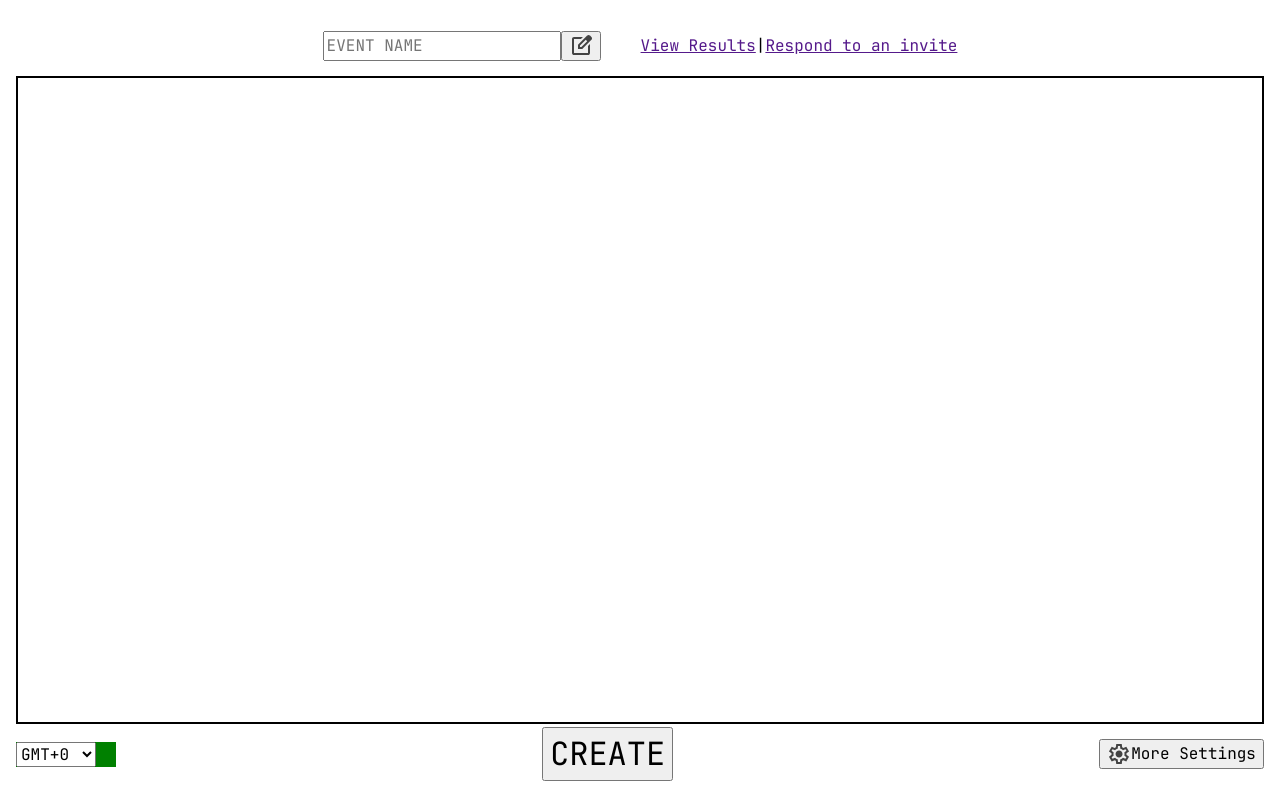
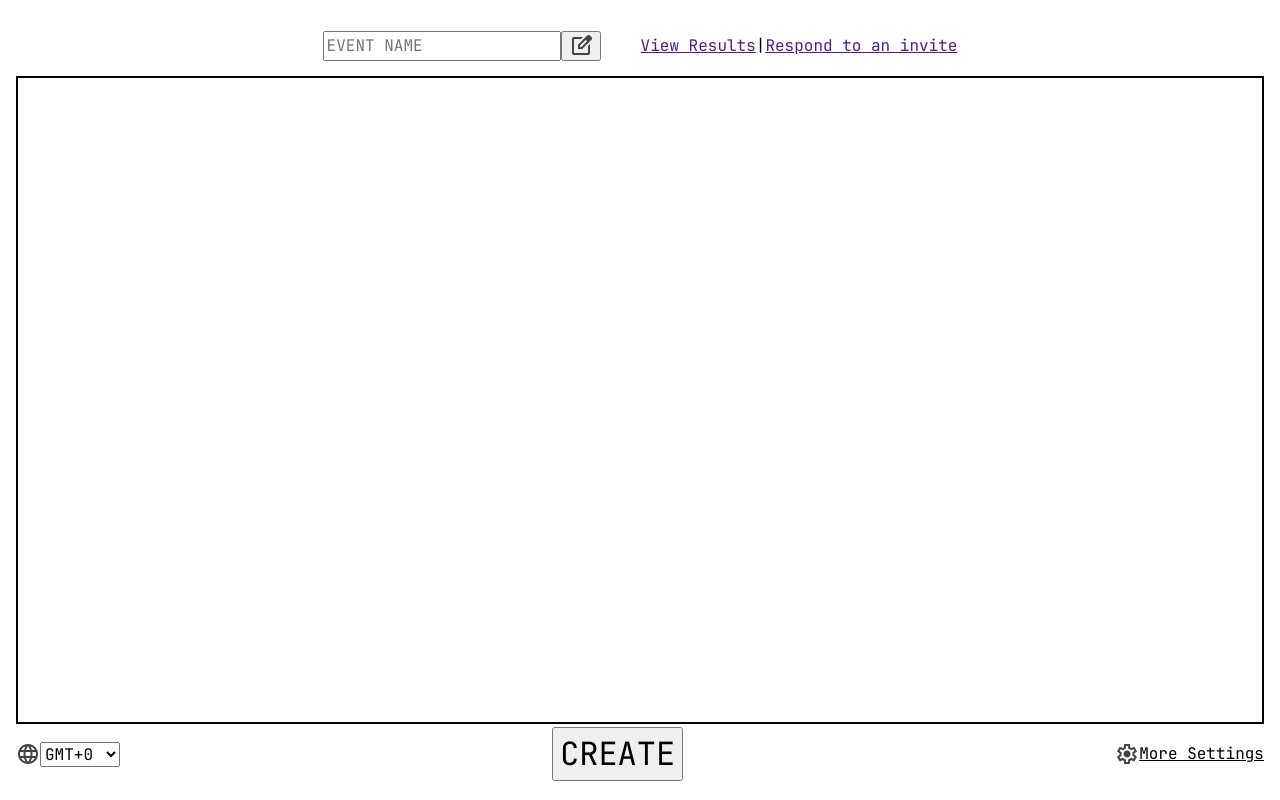
Before and after one commit to KennethOnGitHub/isFridayGood.com, a SvelteKit app in the folder Frontend/: page / in a window 1280 px wide. Built offline with nearby package versions, Linux system fonts and the light colour scheme.

Commit message:
made the settings like the design in figma

```diff
--- a/Frontend/src/routes/+page.svelte
+++ b/Frontend/src/routes/+page.svelte
@@ -29,6 +29,7 @@
     <div class = "calendar"></div>
     <div class = "bottom">
         <div class = "time-zone-slect">
+            <img src = /globe.svg alt=🌐>
             <select name = "time zone">
                 {#each timezones as timezone}
                     {#if timezone == userTimeZone}
@@ -85,15 +86,20 @@
         align-items: center;
     }
     .time-zone-slect {
-        width: 100px;
-        background-color: green;
+        display: flex;
+        align-items: center;
     }
     .create-button {
         font-size: xx-large;
     }
 
     .more-settings {
+        all: unset;
         display: flex;
         align-items: center;
+        cursor: pointer;
+    }
+    .more-settings p {
+        text-decoration: underline;
     }
 </style>
```
Also changed, not shown: Frontend/static/globe.svg (added).
